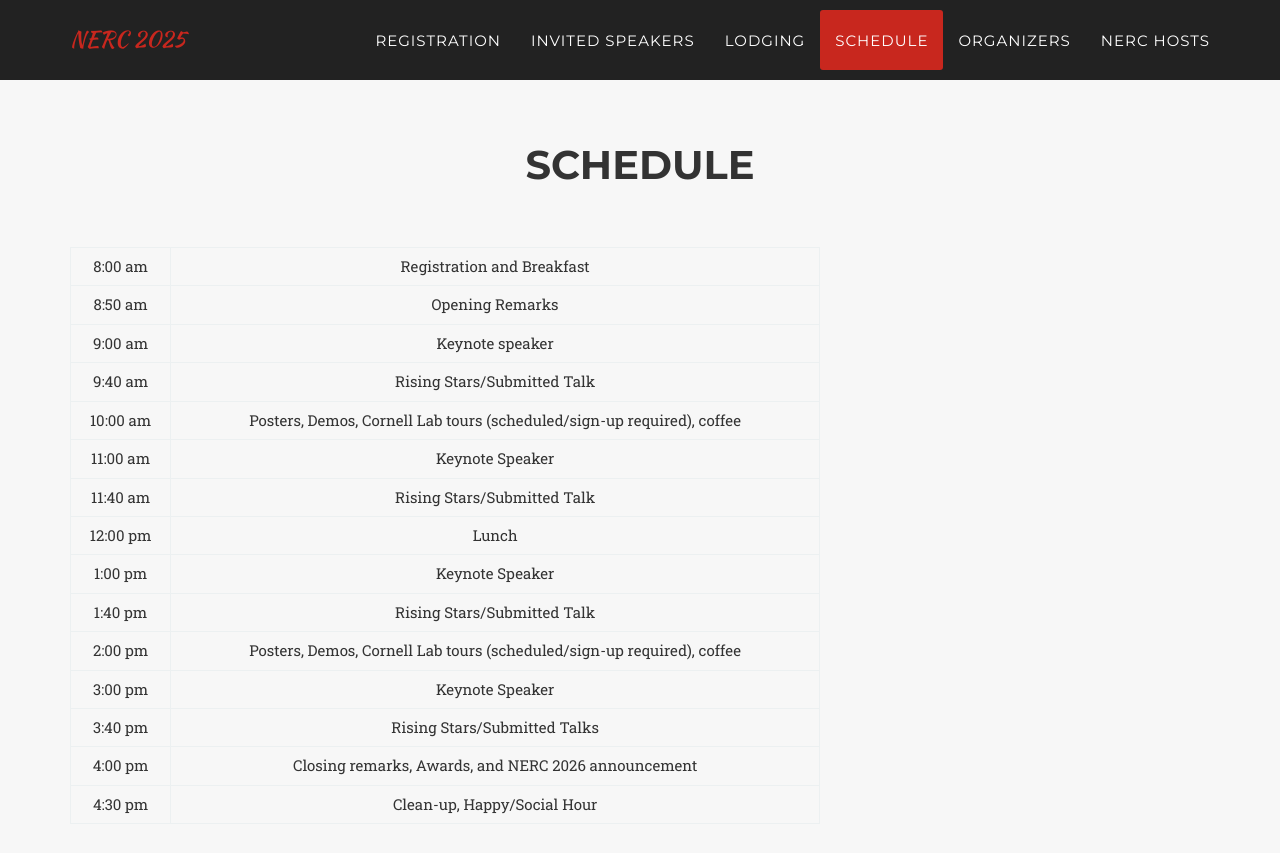
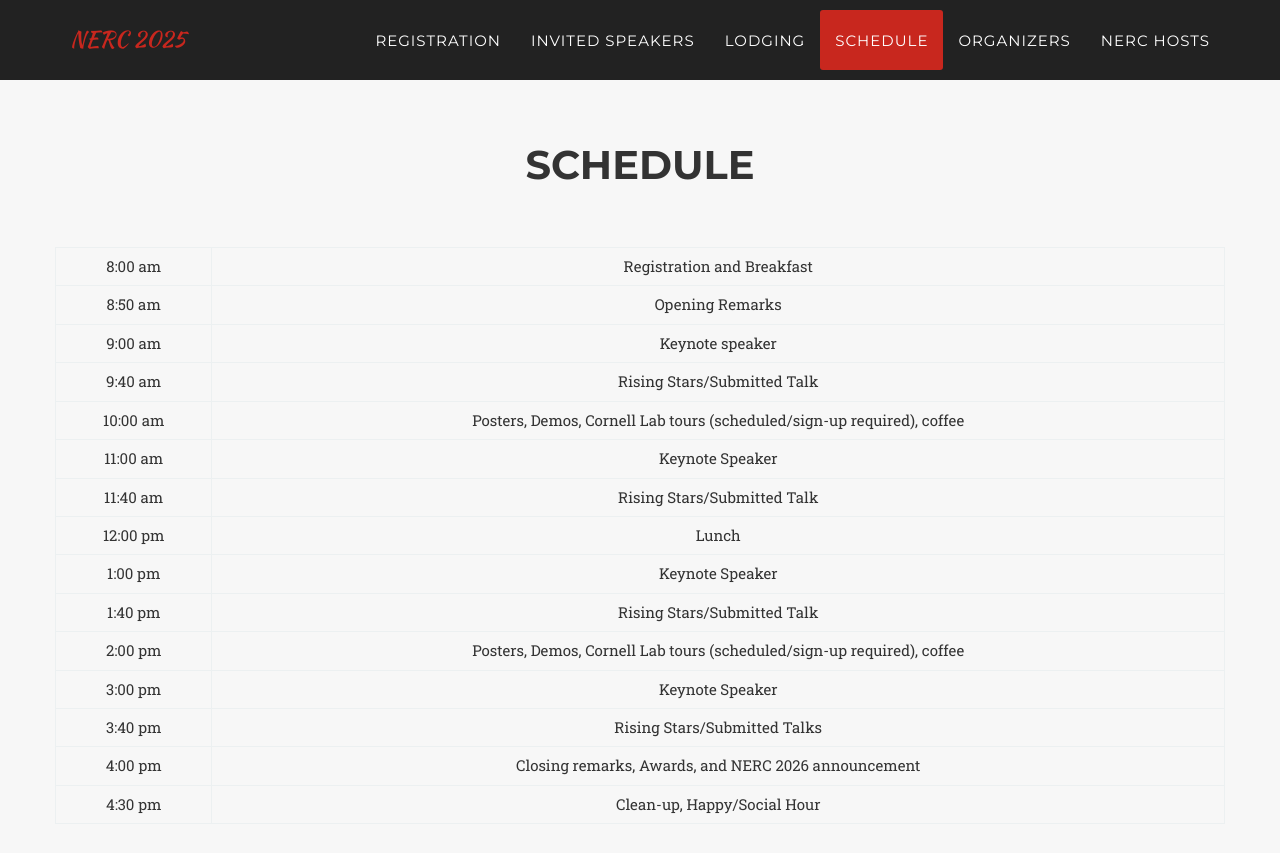
Before and after one commit to Cornell-Tech-AIRLab/cornell2025.nerc.io, a Jekyll site: the page built from index.html, in a window 1280 px wide and 900 px high, scrolled down 4183 px. Shown: the top 853 px of the window. Built offline with Jekyll 4.4.1, drawn with Linux system fonts in a browser that asks for light colours; some web fonts are replaced.

Commit message:
test table center

```diff
--- a/_includes/schedule.html
+++ b/_includes/schedule.html
@@ -8,7 +8,7 @@
     </div>
     <!-- <div class="row justify-content-md-center text-center"> -->
     <div class="row text-center">
-      <div class="col col-lg-8 align-self-center">
+      <!-- <div class="col col-lg-8 align-self-center"> -->
       <table class="table table-bordered mx-auto">
         <tbody>
           <tr>
@@ -133,7 +133,7 @@
           </tr>
         </tbody>
       </table>
-      </div>
+      <!-- </div> -->
     </div>
   </div>
 </section>
```
Lines whose indentation alone changed are shown as unchanged.
